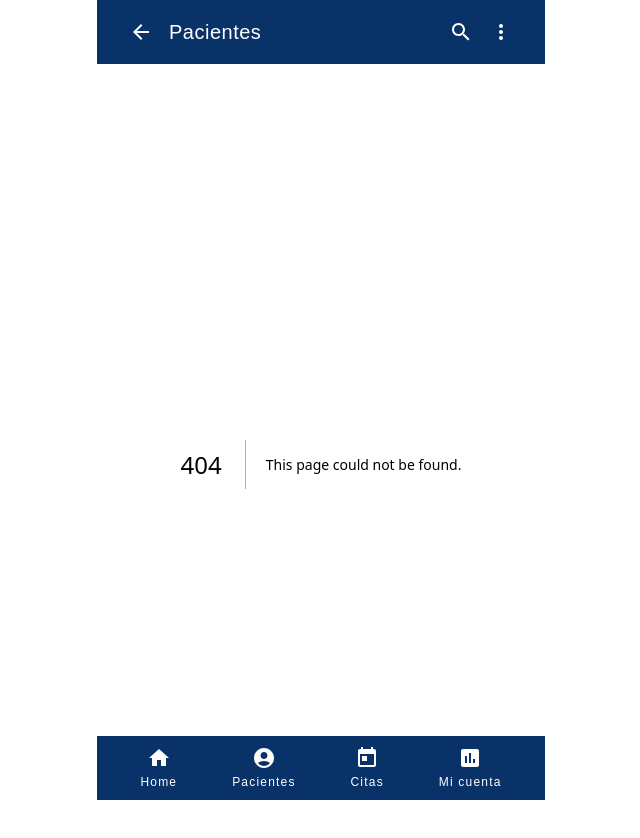
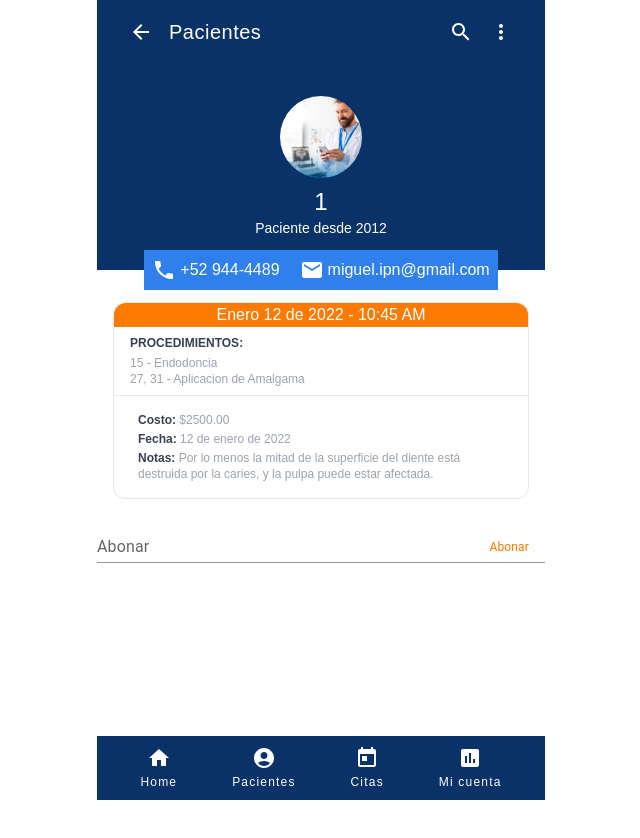
Before and after one commit to MrMannye/dentline-frontend, a Next.js app: page /pacients/payment/1 in a window 1280 px wide. Before the commit this address had no page. Shown: the top 838 px of the page, without its empty margins (319-959 px from the left). Built offline with nearby package versions, Linux system fonts and the light colour scheme.

Commit message:
Page Dates and Link to Payment Card

```diff
--- a/app/dates/page.tsx
+++ b/app/dates/page.tsx
@@ -4,8 +4,12 @@ import CardDate from "@/src/modules/date/CardDate"
 
 export default function page() {
   return (
-    <div className="flex-1 w-full p-8">
-      <CardDate></CardDate>
+    <div className="flex-1 w-full px-8 py-4 space-y-4">
+      {[1,2,3,4].map(date => {
+        return(
+          <CardDate></CardDate>
+        )
+      })}
     </div>
   )
 }
--- a/app/pacients/[username]/page.tsx
+++ b/app/pacients/[username]/page.tsx
@@ -74,7 +74,7 @@ export default function Pacient({params} : {params: {username: string}}) {
       </div>
 
       <div className='flex items-center justify-around'>
-        <Link href={"/dates"} className="h-12 w-44 rounded-xl border border-1 border-primary-pressed bg-secundary-normal text-primary-pressed flex items-center justify-center">CITA</Link>
+        <Link href={"/date"} className="h-12 w-44 rounded-xl border border-1 border-primary-pressed bg-secundary-normal text-primary-pressed flex items-center justify-center">CITA</Link>
         <Link href={`/consult/${params.username}`} className="h-12 w-44 rounded-xl text-secundary-normal bg-primary-pressed shadow-xl flex items-center justify-center">SIGNOS VITALES</Link>
       </div>
 
--- /dev/null
+++ b/app/pacients/payment/[username]/page.tsx
@@ -0,0 +1,60 @@
+'use client'
+
+import { useState } from 'react';
+import LocalPhoneIcon from '@mui/icons-material/LocalPhone';
+import EmailIcon from '@mui/icons-material/Email';
+import Avatar from '@mui/material/Avatar';
+
+import PaymentCard from '@/src/modules/payment/PaymentCard'
+import { Input, InputAdornment, IconButton, FormControl, InputLabel } from '@mui/material';
+import Button from '@mui/material/Button';
+import PaymentDialog from '@/src/modules/payment/PaymentDialog';
+
+
+export default function Payment({params}: {params: {username: string}}) {
+
+  const [open, setOpen] = useState(false);
+
+  const handleClickOpen = () => {
+    setOpen(true);
+  };
+
+  return(
+    <div className="flex-1 w-full">
+      <div className='relative bg-primary-color flex flex-col items-center text-white py-8'>
+        <Avatar alt="Image Avatar"
+          src={"/img/home_image.png"}
+          sx={{ width: 82, height: 82 }} />
+        <h2 className="text-2xl mt-2">{params.username}</h2>
+        <span className='text-sm'>Paciente desde 2012</span>
+
+        <div className='absolute -bottom-5 flex items-center justify-around text-white bg-primary-500 p-2 space-x-5'>
+          <div className='flex items-center space-x-1'>
+            <LocalPhoneIcon />
+            <span>+52 944-4489</span>
+          </div>
+          <div className='flex items-center space-x-1'>
+            <EmailIcon />
+            <span>miguel.ipn@gmail.com</span>
+          </div>
+        </div>
+      </div>
+      <PaymentCard/>
+      <FormControl className='px-8 w-full' variant="standard">
+      <InputLabel className='px-8' htmlFor="standard-adornment-password">Abonar</InputLabel>
+        <Input
+          id="standard-adornment-password"
+          type={'number'}
+          endAdornment={
+          <InputAdornment position="end">
+            <IconButton aria-label="toggle password visibility">
+              <button onClick={handleClickOpen} className='text-xs text-acent-color p-2 rounded-md'>Abonar</button>
+            </IconButton>
+          </InputAdornment>
+          }
+              />
+    </FormControl>
+    <PaymentDialog open={open} setOpen={setOpen}/>
+    </div>
+  )
+}
--- a/src/modules/date/CardDate.tsx
+++ b/src/modules/date/CardDate.tsx
@@ -1,27 +1,22 @@
 import DeleteIcon from '@mui/icons-material/Delete';
+import CalendarMonthIcon from '@mui/icons-material/CalendarMonth';
+
+import Link from 'next/link'
 
 export default function CardDate() {
   return (
-      <div className='rounded-xl flex flex-col'>
-        <span className='bg-acent-color text-white text-center rounded-t-xl'>{"Enero 12 de 2022 - 10:45 AM"}</span>
-          <div className='text-xs mx-4 my-2 text-gray-400 flex flex-col'>
-            <h2 className='uppercase font-bold text-gray-700 mb-1'>Procedimientos:</h2>
-            <span>15 - Endodoncia</span>
-            <span>27, 31 - Aplicacion de Amalgama</span>
-          </div>
-          <hr />
+      <Link href={`pacients/payment/${"Miguel Aguilera"}`} className='rounded-xl flex flex-col'>
+        <span className='bg-acent-color text-white text-center rounded-t-xl tracking-wide'>Miguel Aguilera</span>
           <div className='text-xs mx-4 my-2 flex flex-col space-y-[3px]'>
             <h3 className='font-bold text-gray-700'>Costo: <span className='font-normal text-gray-400'>$2500.00</span></h3>
-            <h3 className='font-bold text-gray-700'>Notas: <span className='font-normal text-gray-400'>
               <h3 className='font-bold text-gray-700'>Fecha: <span className='font-normal text-gray-400'>12 de enero de 2022</span></h3>
                 Por lo menos la mitad de la superficie del diente está destruida por la caries, y la pulpa
                 puede estar afectada.
-            </span>
-            </h3>
             </div>
-              <div className='bg-primary-200 w-full flex flex-row-reverse rounded-b-xl p-1'>
+              <div className='bg-primary-200 w-full flex items-center justify-around rounded-b-xl p-1'>
+                <CalendarMonthIcon className='text-primary-color mx-3 text-base'/>
                 <DeleteIcon className='text-primary-color mx-3 text-base'/>
               </div>
-      </div>
+      </Link>
   )
 }
--- /dev/null
+++ b/src/modules/payment/PaymentCard.tsx
@@ -0,0 +1,27 @@
+import DeleteIcon from '@mui/icons-material/Delete';
+import CalendarMonthIcon from '@mui/icons-material/CalendarMonth';
+
+function CardPayment() {
+  return (
+    <div className='rounded-xl flex flex-col m-4 mt-8 border'>
+    <span className='bg-acent-color text-white text-center rounded-t-xl'>{"Enero 12 de 2022 - 10:45 AM"}</span>
+    <div className='text-xs mx-4 my-2 text-gray-400 flex flex-col'>
+        <h2 className='uppercase font-bold text-gray-700 mb-1'>Procedimientos:</h2>
+        <span>15 - Endodoncia</span>
+        <span>27, 31 - Aplicacion de Amalgama</span>
+    </div>
+    <hr />
+    <div className='text-xs mx-4 my-2 flex flex-col space-y-[3px] p-2'>
+        <h3 className='font-bold text-gray-700'>Costo: <span className='font-normal text-gray-400'>$2500.00</span></h3>
+        <h3 className='font-bold text-gray-700'>Fecha: <span className='font-normal text-gray-400'>12 de enero de 2022</span></h3>
+        <h3 className='font-bold text-gray-700'>Notas: <span className='font-normal text-gray-400'>
+                Por lo menos la mitad de la superficie del diente está destruida por la caries, y la pulpa
+                puede estar afectada.
+            </span>
+        </h3>
+    </div>
+</div>
+  )
+}
+
+export default CardPayment
--- /dev/null
+++ b/src/modules/payment/PaymentDialog.tsx
@@ -0,0 +1,66 @@
+import {useState} from 'react';
+import Button from '@mui/material/Button';
+import Dialog from '@mui/material/Dialog';
+import DialogTitle from '@mui/material/DialogTitle';
+import DialogContent from '@mui/material/DialogContent';
+import DialogActions from '@mui/material/DialogActions';
+import IconButton from '@mui/material/IconButton';
+import CloseIcon from '@mui/icons-material/Close';
+import Tabs from '@mui/material/Tabs';
+import Tab from '@mui/material/Tab';
+
+import TabTarjeta from './components/TabTarjeta'
+
+interface Props {
+  open: boolean,
+  setOpen: (open: boolean) => void
+}
+
+export default function CustomizedDialogs(params: Props) {
+
+  const [value, setValue] = useState(0);
+
+  const handleChange = (event: React.SyntheticEvent, tabIndex: number) => {
+    setValue(tabIndex);
+  };
+  const handleClose = () => {
+    params.setOpen(false);
+  };
+
+  return (
+      <Dialog
+        onClose={handleClose}
+        maxWidth='xs'
+        aria-labelledby="customized-dialog-title"
+        open={params.open}
+      >
+        <DialogTitle className='flex justify-between items-center' id="customized-dialog-title">
+          Metodo de Pago
+          <IconButton
+          aria-label="close"
+          onClick={handleClose}
+        >
+          <CloseIcon />
+        </IconButton>
+        </DialogTitle>
+
+        <DialogContent>
+          <Tabs
+            value={value}
+            onChange={handleChange}
+            aria-label="secondary tabs example"
+          >
+          <Tab label="Tarjeta"/>
+          <Tab label="Metamask" />
+          <Tab label="Efectivo" />
+        </Tabs>
+        {value === 0 && (<TabTarjeta/>)}
+        </DialogContent>
+        <DialogActions>
+          <Button autoFocus onClick={handleClose}>
+            Abonar
+          </Button>
+        </DialogActions>
+      </Dialog>
+  );
+}
--- /dev/null
+++ b/src/modules/payment/components/TabTarjeta.tsx
@@ -0,0 +1,11 @@
+import React from 'react'
+
+function TabTarjeta() {
+  return (
+    <div className='p-2'>
+      Hola Prueba
+    </div>
+  )
+}
+
+export default TabTarjeta
```
